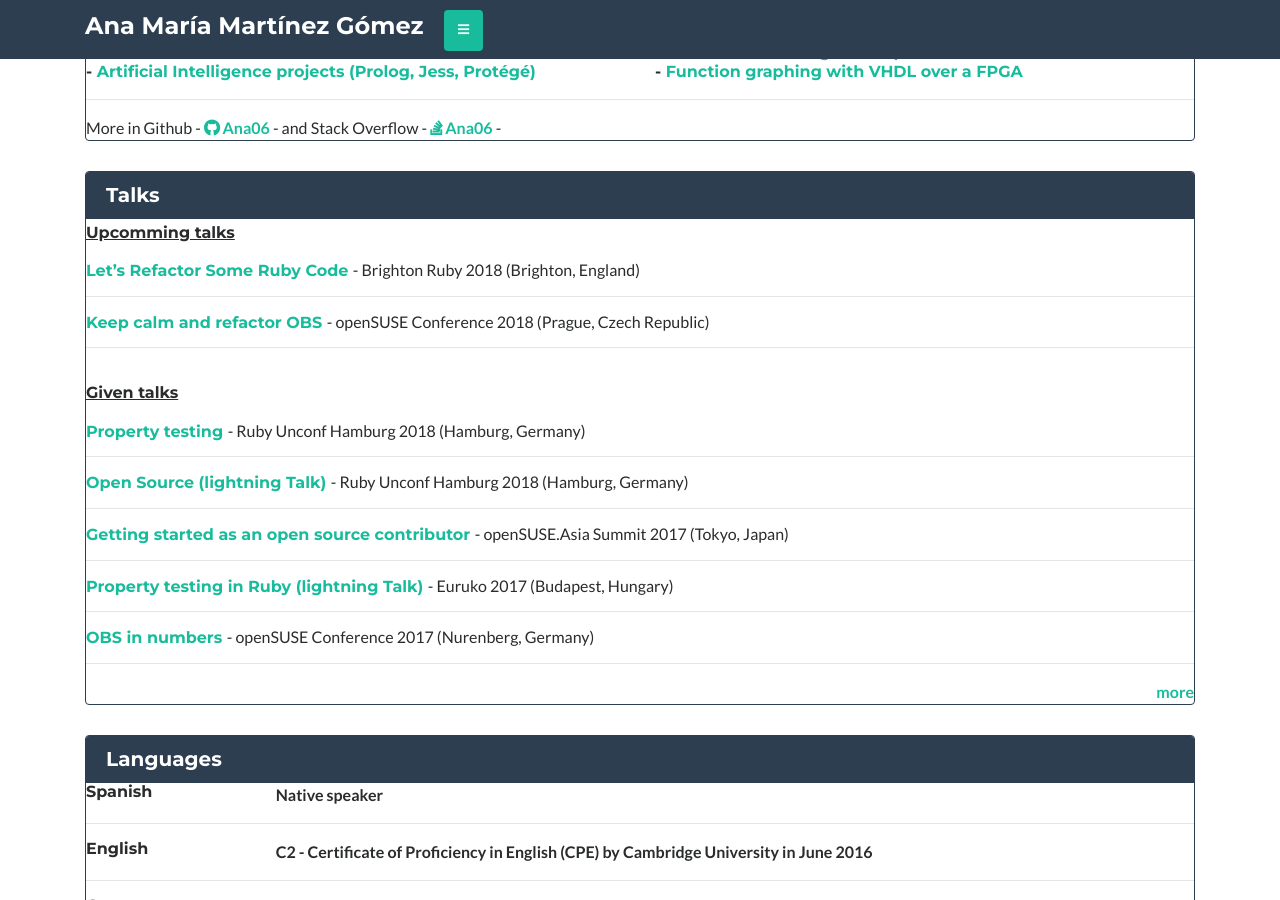
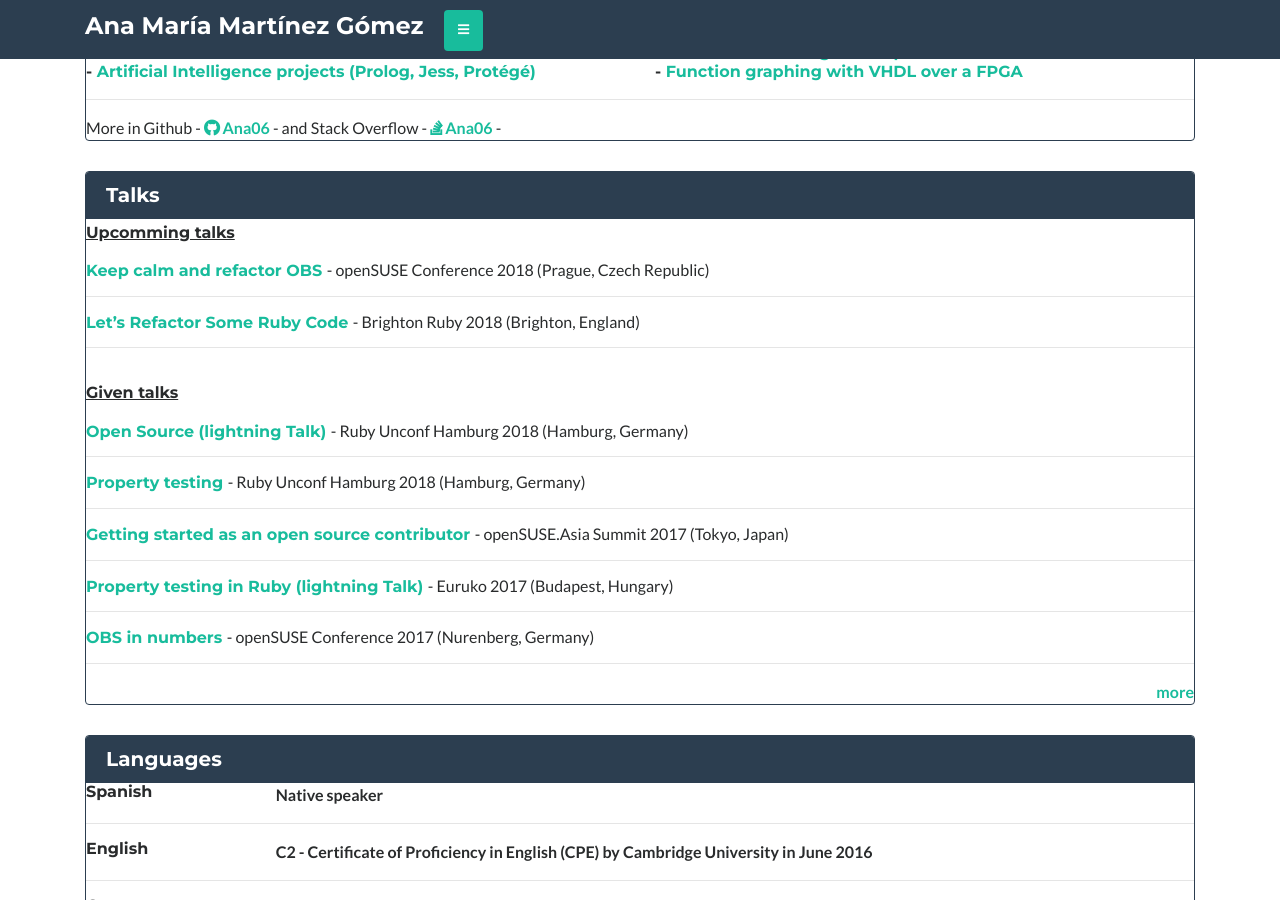
Before and after one commit to vicgalle/ana06.github.io, a Jekyll site: the page built from resume.md, in a window 1280 px wide and 900 px high, scrolled down 1450 px. Built offline with Jekyll 4.4.1, drawn with Linux system fonts in a browser that asks for light colours; nearby versions of some CDN libraries; part of the change alters nothing that is shown.

```diff
--- a/_includes/resume/talks.html
+++ b/_includes/resume/talks.html
@@ -1,6 +1,6 @@
 {% assign today = site.time | date: "%Y-%m-%d" %}
-{% assign upcoming_talks = page.talks | where_exp: 'talk', 'talk.date > today' %}
-{% assign given_talks = page.talks | where_exp: 'talk', 'talk.date <= today' %}
+{% assign upcoming_talks = page.talks | where_exp: 'talk', 'talk.date > today' | sort: 'date' %}
+{% assign given_talks = page.talks | where_exp: 'talk', 'talk.date <= today'  | sort: 'date' | reverse %}
 
 <div class="card border-secondary post-card">
   <h5 class="card-header text-white bg-secondary border-secondary">
```
